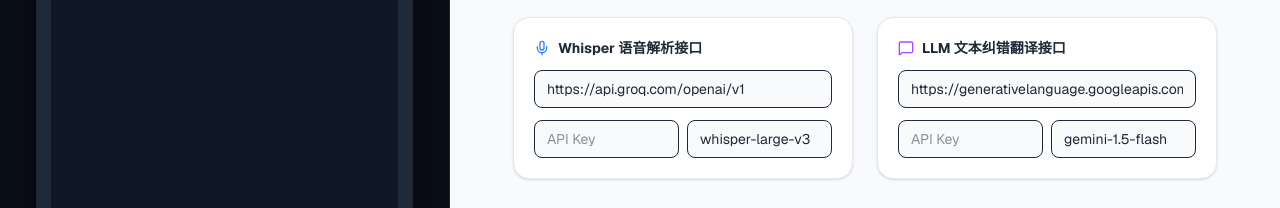
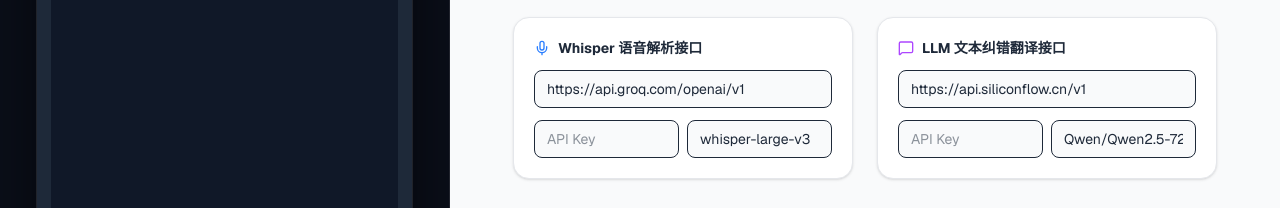
Before and after one commit to libin72/subtitle-app, a Next.js app: page / in a window 1280 px wide. Shown: the part 124-332 px from the top of the page. Built offline with nearby package versions, Linux system fonts and the light colour scheme.

Commit message:
feat: 引入SiliconFlow替代并增加缓存_v2自动刷新机制防404

```diff
--- a/app/page.jsx
+++ b/app/page.jsx
@@ -87,23 +87,25 @@
 const delay = (ms) => new Promise(resolve => setTimeout(resolve, ms));
 
 export default function App() {
-  // API 配置
+  // 音频解析 API 配置 (保留原来的)
   const [audioBaseUrl, setAudioBaseUrl] = useState('https://api.groq.com/openai/v1');
   const [audioKey, setAudioKey] = useState('');
   const [audioModel, setAudioModel] = useState('whisper-large-v3');
 
-  // 默认切换为 Google Gemini 免费接口 (OpenAI 兼容模式)
-  const [textBaseUrl, setTextBaseUrl] = useState('https://generativelanguage.googleapis.com/v1beta/openai/');
+  // 文本翻译 API 配置 -> 默认切换为 SiliconFlow (国内免代理，速度极快)
+  const [textBaseUrl, setTextBaseUrl] = useState('https://api.siliconflow.cn/v1');
   const [textKey, setTextKey] = useState('');
-  const [textModel, setTextModel] = useState('gemini-1.5-flash');
+  const [textModel, setTextModel] = useState('Qwen/Qwen2.5-72B-Instruct');
 
   useEffect(() => {
     if (localStorage.getItem('wx_audio_url')) setAudioBaseUrl(localStorage.getItem('wx_audio_url'));
     if (localStorage.getItem('wx_audio_key')) setAudioKey(localStorage.getItem('wx_audio_key'));
     if (localStorage.getItem('wx_audio_model')) setAudioModel(localStorage.getItem('wx_audio_model'));
-    if (localStorage.getItem('wx_text_url')) setTextBaseUrl(localStorage.getItem('wx_text_url'));
-    if (localStorage.getItem('wx_text_key')) setTextKey(localStorage.getItem('wx_text_key'));
-    if (localStorage.getItem('wx_text_model')) setTextModel(localStorage.getItem('wx_text_model'));
+
+    // 使用 _v2 后缀绕过旧缓存，强制应用正确的默认值，防止 404
+    if (localStorage.getItem('wx_text_url_v2')) setTextBaseUrl(localStorage.getItem('wx_text_url_v2'));
+    if (localStorage.getItem('wx_text_key_v2')) setTextKey(localStorage.getItem('wx_text_key_v2'));
+    if (localStorage.getItem('wx_text_model_v2')) setTextModel(localStorage.getItem('wx_text_model_v2'));
   }, []);
 
   const [formData, setFormData] = useState({
@@ -258,7 +260,6 @@
         const chunk = parsedSentences.slice(i, i + chunkSize);
         const isFirstChunk = i === 0;
 
-        // 移除强制的 response_format，全靠 Prompt 强引导，提升在 DeepSeek 上的容错率
         const translationPrompt = `You are a professional subtitle translator.
         1. Correct OCR/speech typos in English using the RAW REFERENCE.
         2. Translate the full English sentences to natural Chinese. STRCITLY USE SIMPLIFIED CHINESE (简体中文).
@@ -291,19 +292,18 @@
               })
             });
 
-            // 精准错误抛出与拦截，不再一刀切报“网络错误”
             if (!llmRes.ok) {
                 const errorData = await llmRes.json().catch(() => ({}));
                 const errMsg = errorData.error?.message || llmRes.statusText;
 
                 if (llmRes.status === 429) {
-                    throw new Error("429"); // 特殊标识，用于触发退避延时重试
+                    throw new Error("429");
+                } else if (llmRes.status === 404) {
+                    throw new Error(`404 模型未找到: 请检查您的 Model 名称是否拼写正确，或者 Base URL 是否匹配该模型。`);
                 } else if (llmRes.status === 402) {
-                    throw new Error(`402 余额不足: 您的 API Key 已欠费，请前往充值`);
-                } else if (llmRes.status === 400) {
-                    throw new Error(`400 格式校验拒绝: ${errMsg}`);
+                    throw new Error(`402 余额不足: 请检查 API 账号额度`);
                 } else if (llmRes.status === 401) {
-                    throw new Error(`401 鉴权失败: API Key 无效或填写错误`);
+                    throw new Error(`401 鉴权失败: API Key 无效`);
                 } else {
                     throw new Error(`${llmRes.status} 服务器报错: ${errMsg}`);
                 }
@@ -312,7 +312,6 @@
             const llmResult = await llmRes.json();
             const content = llmResult.choices[0].message.content;
 
-            // 安全使用正则提取 JSON 结构，兼容所有大模型的冗余回复字符
             const jsonMatch = content.match(/\{[\s\S]*\}/);
             if (!jsonMatch) throw new Error("大模型未返回有效的 JSON 结构");
 
@@ -330,7 +329,6 @@
           } catch (e) {
             console.error("当前批次翻译异常:", e);
 
-            // 处理限流退避
             if (e.message === "429") {
                 retryCount++;
                 setProcessMsg(`大模型接口繁忙 (429限流)，等待 ${retryCount * 5} 秒后自动重试...`);
@@ -338,14 +336,12 @@
                 continue;
             }
 
-            // 细分显示真实错误
             let displayError = e.message;
             if (e.name === "TypeError" && e.message.includes("fetch")) {
-                displayError = "浏览器 CORS 跨域拦截 或 网络断开";
+                displayError = "网络断开或跨域拦截，请检查代理";
             }
 
             if (retryCount >= maxRetries - 1) {
-                // 重试用尽，将报错注入到界面供用户识别
                 chunk.forEach(sent => { sent.zh = `【请求失败】${displayError}`; });
                 break;
             }
@@ -355,7 +351,6 @@
           }
         }
 
-        // 每个批次成功后，主动延时2秒，温柔保护大模型 API 防限流
         if (i + chunkSize < parsedSentences.length) {
             await delay(2000);
         }
@@ -455,7 +450,7 @@
     document.body.appendChild(a); a.click(); document.body.removeChild(a);
   };
 
-  // ================= 视频实时渲染导出 (Canvas + MediaRecorder, MacOS 兼容版) =================
+  // ================= 视频实时渲染导出 =================
   const wrapTextCanvas = (ctx, text, x, y, maxWidth, lineHeight) => {
       if (!text) return y;
       let line = '';
@@ -655,7 +650,6 @@
                   const enBoxY = imgY + imgH + 60;
                   ctx.font = '600 48px sans-serif';
 
-                  // 遍历英文切片，找到渲染后的实际最大高度
                   let maxEnBoxHeight = 0;
                   activeSentence.enChunks.forEach(chunk => {
                       let simY = enBoxY + 70;
@@ -686,7 +680,6 @@
                   ctx.textAlign = 'left';
                   wrapTextCanvas(ctx, displayEnChunk, textX, enBoxY + 70, textMaxWidth, 65);
 
-                  // 遍历中文切片，找到最大高度
                   const zhBoxY = enBoxY + enBoxHeight + 40;
                   ctx.font = 'bold 42px sans-serif';
                   let maxZhBoxHeight = 0;
@@ -926,7 +919,7 @@
 
               <div className="bg-white p-5 rounded-2xl border border-gray-200 shadow-sm space-y-3">
                 <label className="text-sm font-bold text-gray-800 flex items-center"><MessageSquare size={16} className="mr-2 text-purple-500" />LLM 文本纠错翻译接口</label>
-                <input type="text" value={textBaseUrl} onChange={e => setTextBaseUrl(e.target.value)} placeholder="例如: https://generativelanguage.googleapis.com/v1beta/openai/" className="w-full border rounded-lg px-3 py-2 text-sm bg-gray-50 outline-none focus:ring-2 focus:ring-purple-500" />
+                <input type="text" value={textBaseUrl} onChange={e => setTextBaseUrl(e.target.value)} placeholder="例如: https://api.siliconflow.cn/v1" className="w-full border rounded-lg px-3 py-2 text-sm bg-gray-50 outline-none focus:ring-2 focus:ring-purple-500" />
                 <div className="flex space-x-2">
                   <input type="password" placeholder="API Key" value={textKey} onChange={e => setTextKey(e.target.value)} className="w-1/2 border rounded-lg px-3 py-2 text-sm bg-gray-50 outline-none focus:ring-2 focus:ring-purple-500" />
                   <input type="text" placeholder="Model" value={textModel} onChange={e => setTextModel(e.target.value)} className="w-1/2 border rounded-lg px-3 py-2 text-sm bg-gray-50 outline-none focus:ring-2 focus:ring-purple-500" />
```
